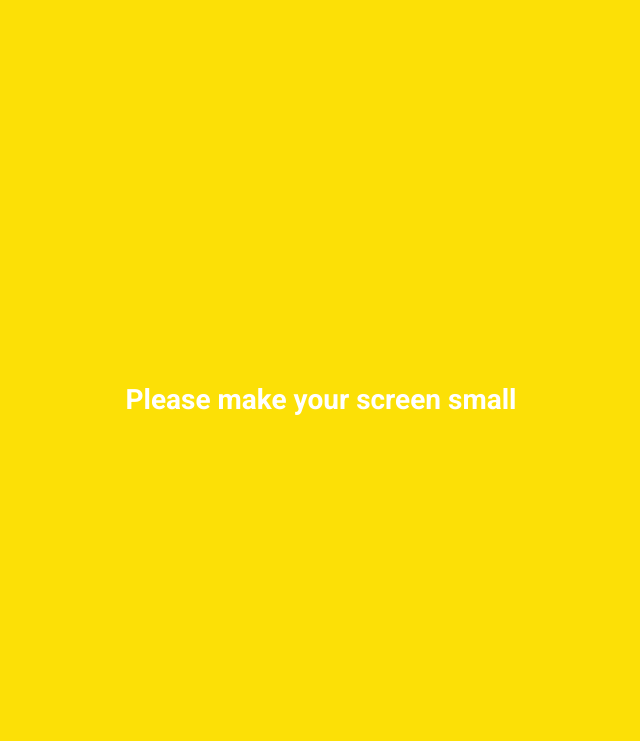
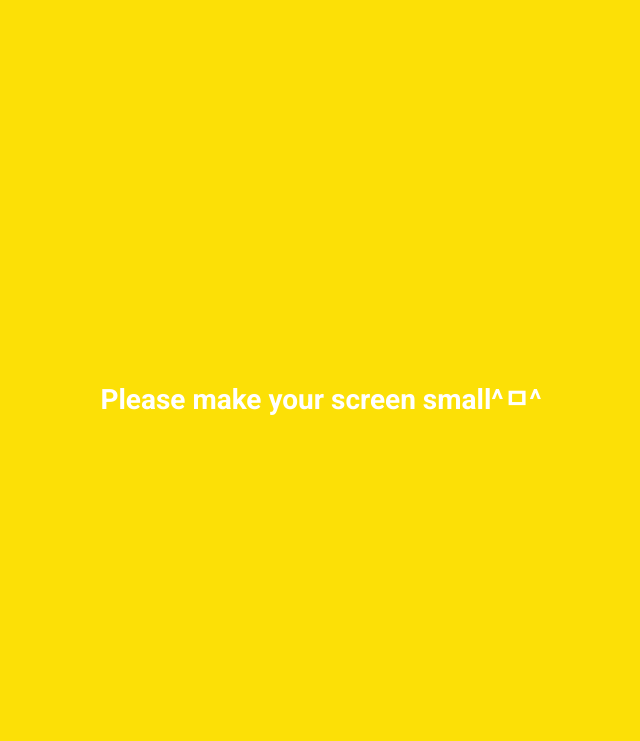
Before and after one commit to SeorangLee/kakao-clone, a plain HTML site: page chat.html in a window 1280 px wide. Shown: the top 741 px of the page, without its empty margins (319-959 px from the left). Drawn offline with Linux system fonts and the light colour scheme.

Commit message:
Adeed Emoji
Adeed Emoji

```diff
--- a/chat.html
+++ b/chat.html
@@ -103,7 +103,7 @@
       </div>
     </div>
     <div class="bigScreen">
-      <span class="bigScreen__text">Please make your screen small</span>
+      <span class="bigScreen__text">Please make your screen small^ㅁ^</span>
     </div>
   </body>
 </html>
```
Also changed, not shown: find.html (+1 -1 lines), friends.html (+1 -1 lines), index.html (+1 -1 lines), more.html (+1 -1 lines), settings.html (+1 -1 lines).
